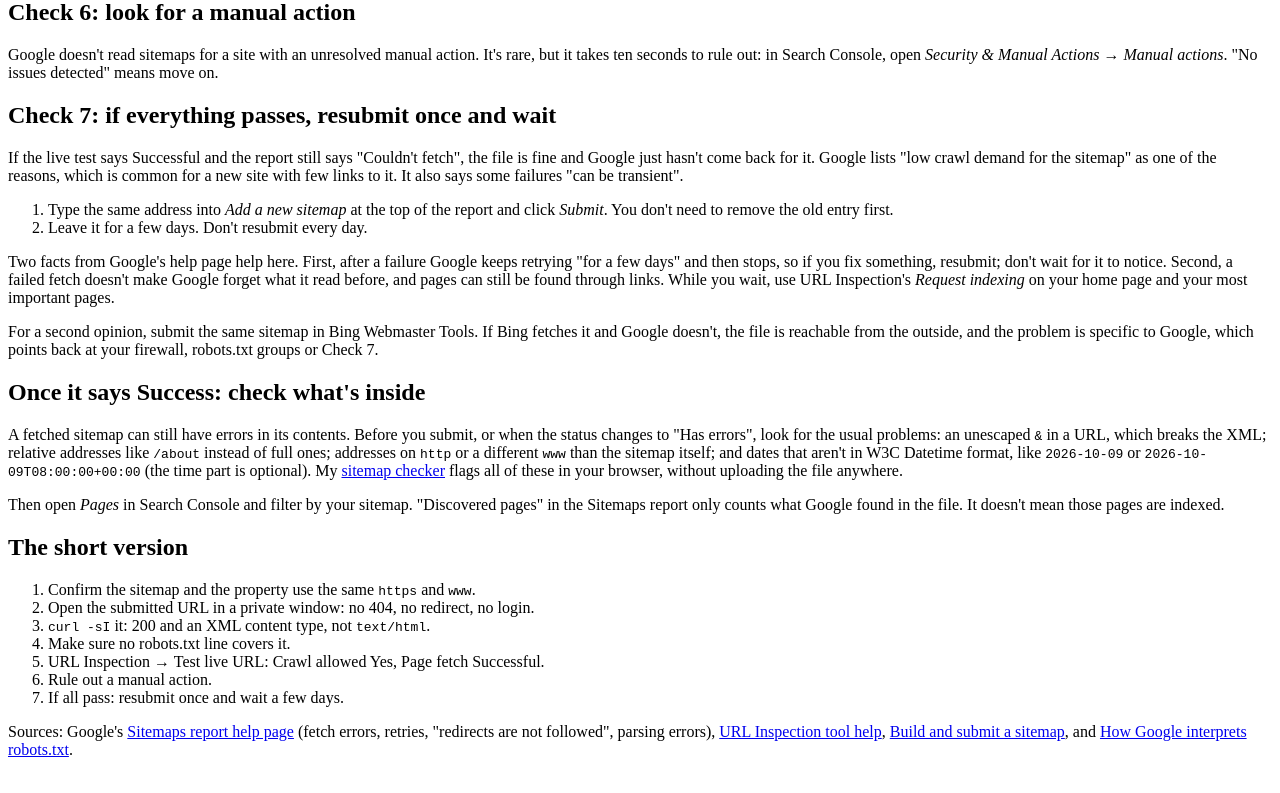
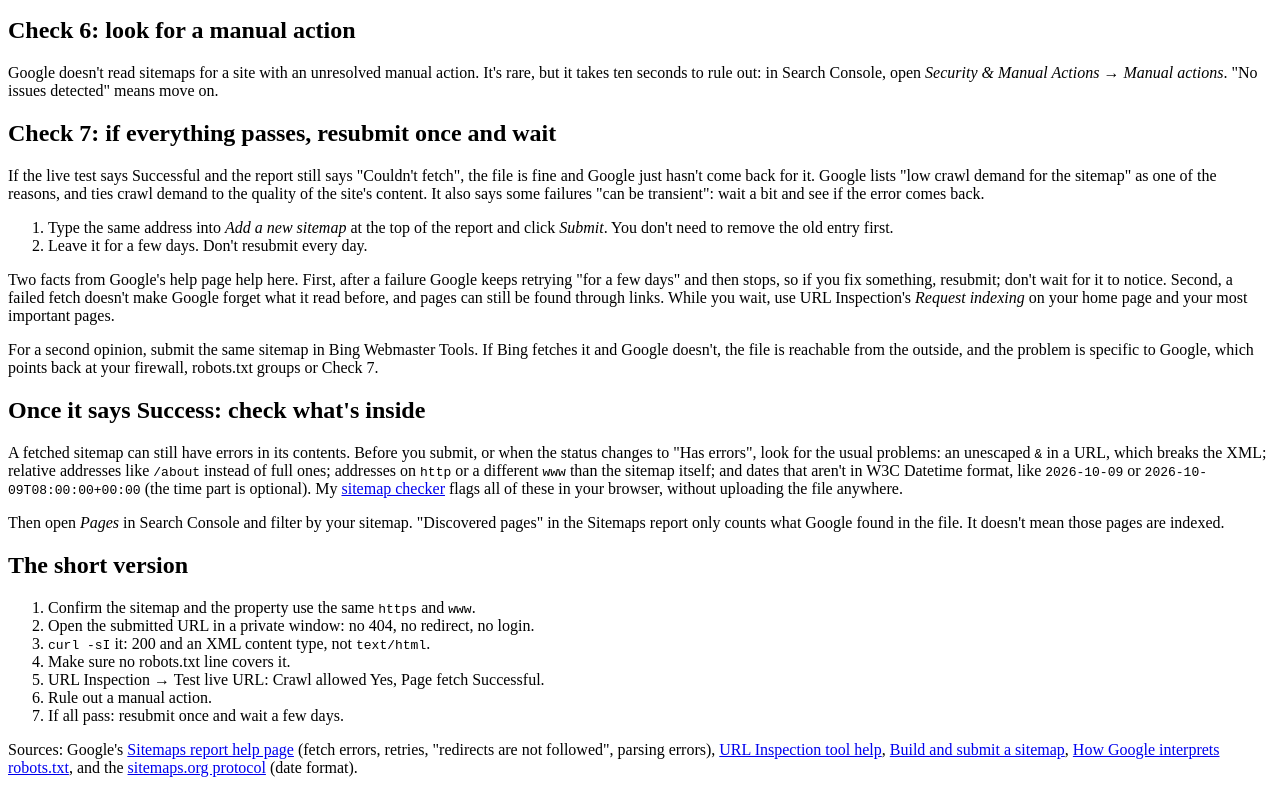
Before and after one commit to taktekbot/taktekbot.github.io, a plain HTML site: page _src/posts/2026-10-09-fix-sitemap-couldnt-fetch-search-console.html in a window 1280 px wide. Shown: the part 1933-2726 px from the top of the page. Drawn offline with Linux system fonts and the light colour scheme.

Commit message:
10-09 sitemap post: re-verified against Google's Sitemaps, URL Inspection, robots.txt pages and sitemaps.org; two causes worded as Google words them
Co-Authored-By: Claude Opus 5.5 <noreply@anthropic.com>

```diff
--- a/_src/posts/2026-10-09-fix-sitemap-couldnt-fetch-search-console.html
+++ b/_src/posts/2026-10-09-fix-sitemap-couldnt-fetch-search-console.html
@@ -5,7 +5,7 @@ stand: "Couldn't fetch" means Google never read the file. Most of the time the r
 story: sitemap-couldnt-fetch
 -->
       <p>"Couldn't fetch" in Search Console's Sitemaps report means Google tried to download your sitemap file and didn't get it. It didn't read the file at all, so the problem is in the way to the file, not in what's inside it. Errors about the contents show up differently, as "Has errors", with a details page that says "Sitemap can be read, but has errors".</p>
-      <p>The causes Google lists for a fetch failure are: the address is wrong (a 404), robots.txt blocks it, the site has a manual action, the server failed or refused, or there is low crawl demand for the file. In practice, a few more hide inside "wrong address" and "server refused": a redirect, a firewall that challenges Googlebot, and a page that returns HTML instead of your sitemap.</p>
+      <p>The causes Google lists for a fetch failure are: the address is wrong (a 404), robots.txt blocks it, the site has a manual action, some other error such as the server being unavailable, or there is low crawl demand for the file. In practice, a few more hide inside "wrong address" and "other error": a redirect, a firewall that challenges Googlebot, and a page that returns HTML instead of your sitemap.</p>
       <p>Below are seven checks, in the order I'd run them. The first six take a minute each. The seventh is waiting, and it's the right answer more often than people expect.</p>
 
       <h2>Before you start: do you need a sitemap at all?</h2>
@@ -91,7 +91,7 @@ story: sitemap-couldnt-fetch
       <p>Google doesn't read sitemaps for a site with an unresolved manual action. It's rare, but it takes ten seconds to rule out: in Search Console, open <em>Security &amp; Manual Actions</em> → <em>Manual actions</em>. "No issues detected" means move on.</p>
 
       <h2>Check 7: if everything passes, resubmit once and wait</h2>
-      <p>If the live test says Successful and the report still says "Couldn't fetch", the file is fine and Google just hasn't come back for it. Google lists "low crawl demand for the sitemap" as one of the reasons, which is common for a new site with few links to it. It also says some failures "can be transient".</p>
+      <p>If the live test says Successful and the report still says "Couldn't fetch", the file is fine and Google just hasn't come back for it. Google lists "low crawl demand for the sitemap" as one of the reasons, and ties crawl demand to the quality of the site's content. It also says some failures "can be transient": wait a bit and see if the error comes back.</p>
       <ol>
         <li>Type the same address into <em>Add a new sitemap</em> at the top of the report and click <em>Submit</em>. You don't need to remove the old entry first.</li>
         <li>Leave it for a few days. Don't resubmit every day.</li>
@@ -113,4 +113,4 @@ story: sitemap-couldnt-fetch
         <li>Rule out a manual action.</li>
         <li>If all pass: resubmit once and wait a few days.</li>
       </ol>
-      <p>Sources: Google's <a href="https://support.google.com/webmasters/answer/7451001">Sitemaps report help page</a> (fetch errors, retries, "redirects are not followed", parsing errors), <a href="https://support.google.com/webmasters/answer/9012289">URL Inspection tool help</a>, <a href="https://developers.google.com/search/docs/crawling-indexing/sitemaps/build-sitemap">Build and submit a sitemap</a>, and <a href="https://developers.google.com/search/docs/crawling-indexing/robots/robots_txt">How Google interprets robots.txt</a>.</p>
+      <p>Sources: Google's <a href="https://support.google.com/webmasters/answer/7451001">Sitemaps report help page</a> (fetch errors, retries, "redirects are not followed", parsing errors), <a href="https://support.google.com/webmasters/answer/9012289">URL Inspection tool help</a>, <a href="https://developers.google.com/search/docs/crawling-indexing/sitemaps/build-sitemap">Build and submit a sitemap</a>, <a href="https://developers.google.com/search/docs/crawling-indexing/robots/robots_txt">How Google interprets robots.txt</a>, and the <a href="https://www.sitemaps.org/protocol.html">sitemaps.org protocol</a> (date format).</p>
```
